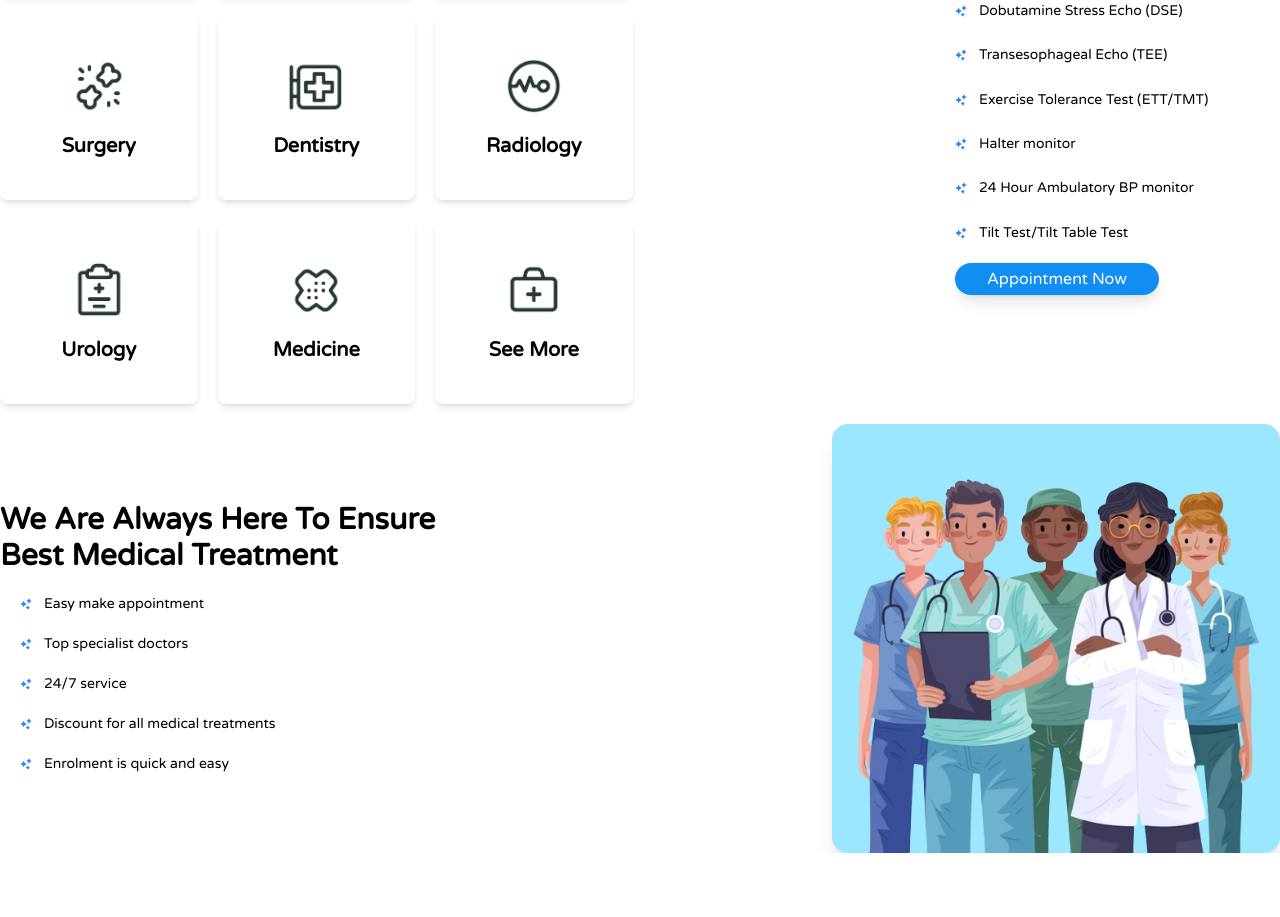
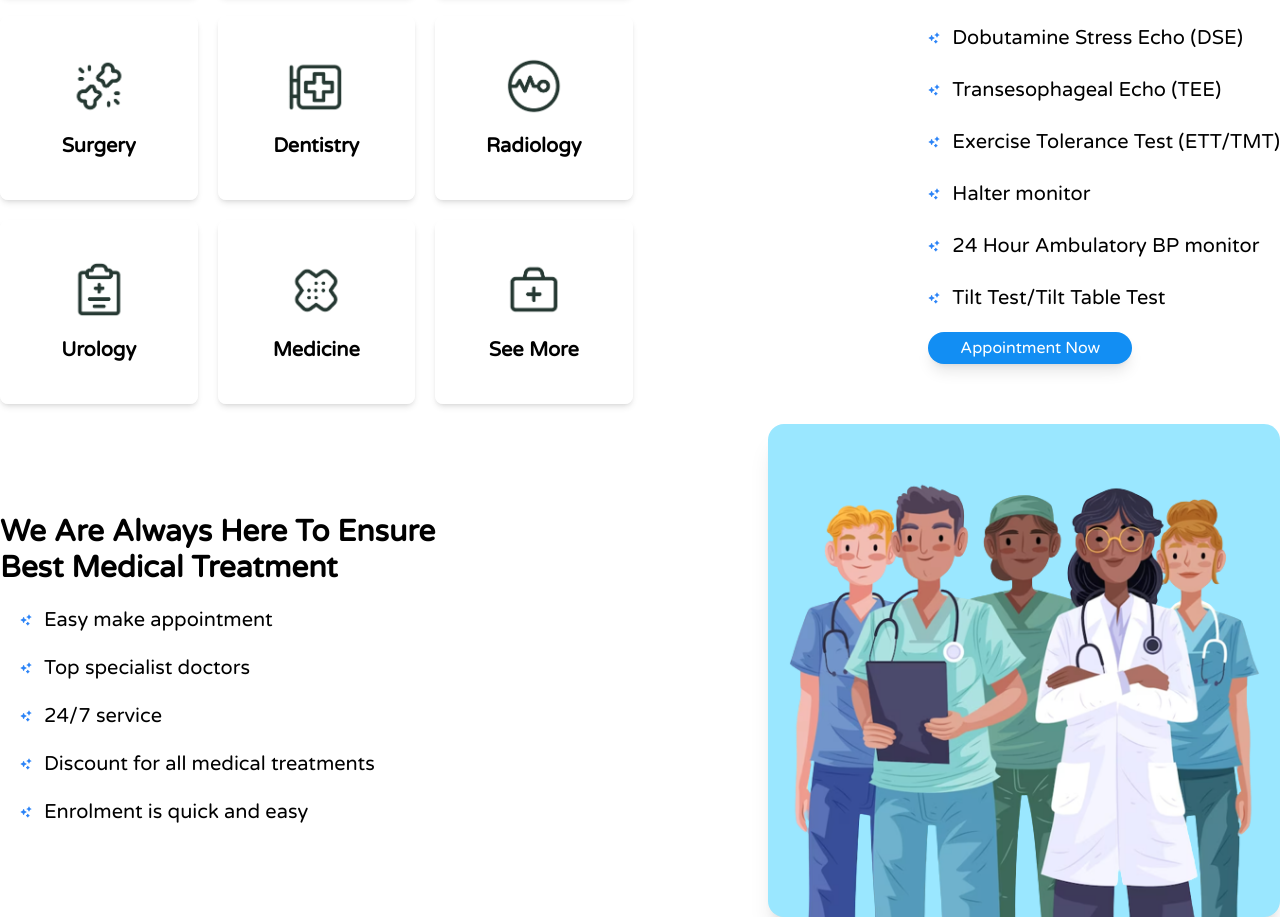
Before and after one commit to chirag3155/CureEdge, a React (Vite) app: page /services in a window 1280 px wide. Shown: the part 380-1297 px from the top of the page. Before the commit the page ends 1233 px from the top, so only its background shows below. Built offline with nearby package versions, Linux system fonts and the light colour scheme.

Commit message:
done descNums change

```diff
--- a/src/Components/Main/Home/DescNums.jsx
+++ b/src/Components/Main/Home/DescNums.jsx
@@ -2,10 +2,10 @@ import { descNums } from '@/Components/Shared/Consts';
 
 const DescNums = () => {
   return (
-    <div className="flex  px-10 xs:px-16 sm:px-5 md:px-0 gap-5 flex-wrap items-center md:flex-nowrap text-center justify-center md:justify-around mt-10">
+    <div className="flex m-5 md:m-[30px] mt-20 px-10 xs:px-16 xs:m-[10px] sm:m- sm:px-5 md:px-0 flex-wrap md:flex-nowrap text-center justify-center md:justify-center gap-2 sm:gap-7 lg:gap-[40px]">
       {descNums.map((descNum, index) => (
         <div
-          className="shadow-lg shadow-cyan-500/70 rounded-3xl shadow-xl p-6 md:px-2 lg:w-1/5 w-xl bg-[#ffffffd1] hover:-translate-y-1 hover:scale-110  duration-300"
+           className="shadow-lg h-[113px] shadow-cyan-500/70 rounded-3xl shadow-xl p-4 md:px-1 lg:w-60 w-20 bg-[#ffffffd1] w-full xs:w-[50%] sm:w-[25%] md:w-[20%] lg:w-[14%] xl:w-[14%] m-2 hover:-translate-y-1 hover:scale-110 duration-300"
           style={{ background: 'linear-gradient(90.26deg, rgb(160, 221, 243) 0.17%, rgb(128 255 242) 99.77%)' }}
           key={index}
         >
--- a/src/Components/Main/Home/Home.jsx
+++ b/src/Components/Main/Home/Home.jsx
@@ -40,11 +40,9 @@ const Home = () => {
       </div>
 
       <SearchContainer />
+<DescNums/>
+      {/* Container for DescNums */}
 
-      {/* Container for DescNums */}
-      <div className="max-w-5xl mx-auto ">
-        <DescNums />
-      </div>
 
       {/* <OyoExpanding/> */}
     </SectionWrapper>
--- a/src/Components/Main/Services/Banner1.jsx
+++ b/src/Components/Main/Services/Banner1.jsx
@@ -14,7 +14,7 @@ const Banner1 = () => {
           ))}
         </ul>
       </div>
-      <div className="bg-[#9ae7ff] shadow-xl rounded-2xl p-5 pb-0 max-w-xs md:max-w-md">
+      <div className="bg-[#9ae7ff] shadow-xl rounded-2xl p-5 pb-0 max-w-xs md:max-w-lg">
         <img src={Banner1Data.img} alt="Banner1" />
       </div>
     </div>
--- a/src/Components/Main/Services/ListItem.jsx
+++ b/src/Components/Main/Services/ListItem.jsx
@@ -3,7 +3,7 @@ import { SparklesIcon } from '@heroicons/react/20/solid';
 
 const ListItem = ({ text }) => {
   return (
-    <li className="flex lg:items-center gap-3 text-xs xs:text-sm">
+    <li className="flex lg:items-center gap-3 text-xs xs:text-lg md:text-xl lg:text-xl">
       <SparklesIcon className="h-3 w-3 text-[#2c84f7]" />
       <p>{text}</p>
     </li>
```
